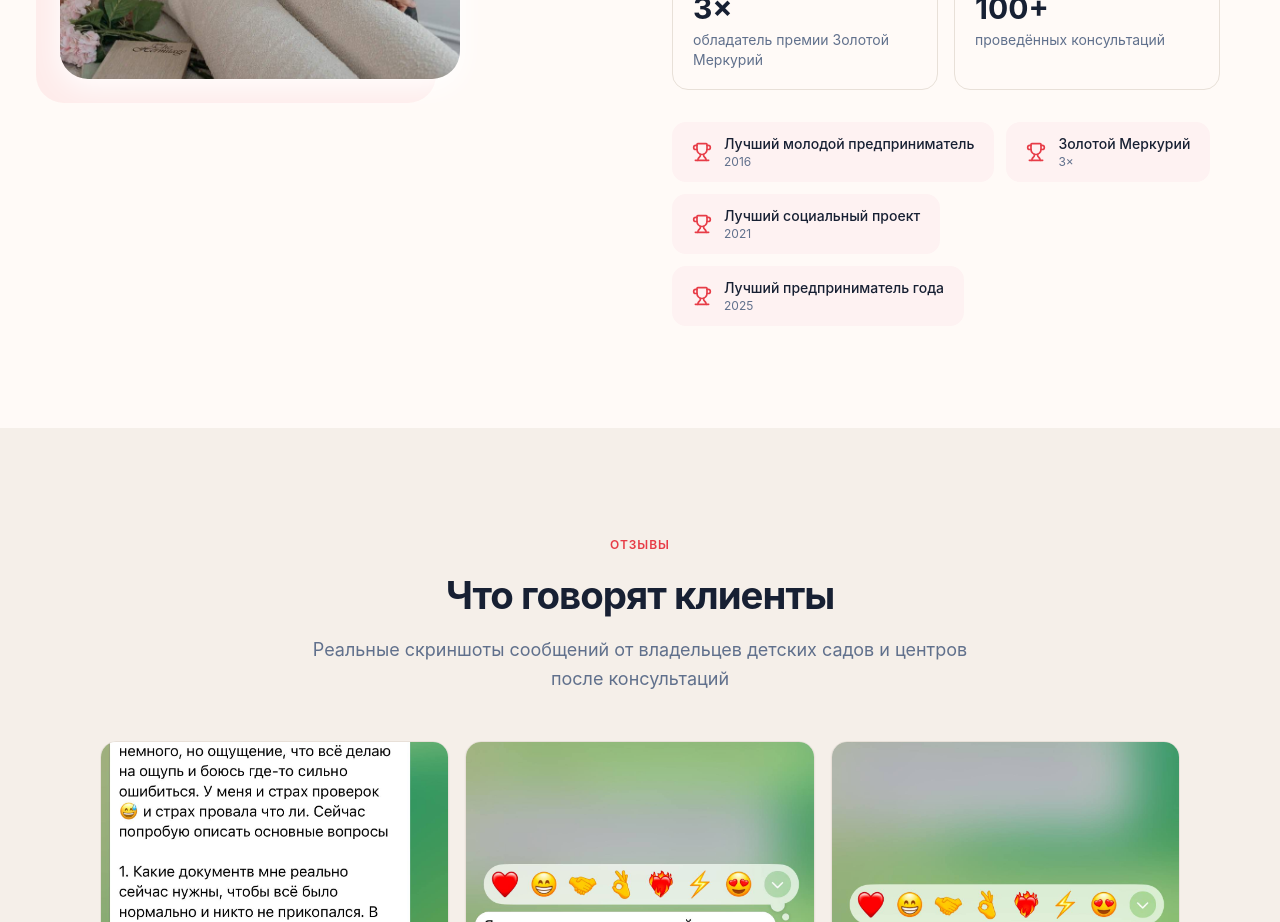
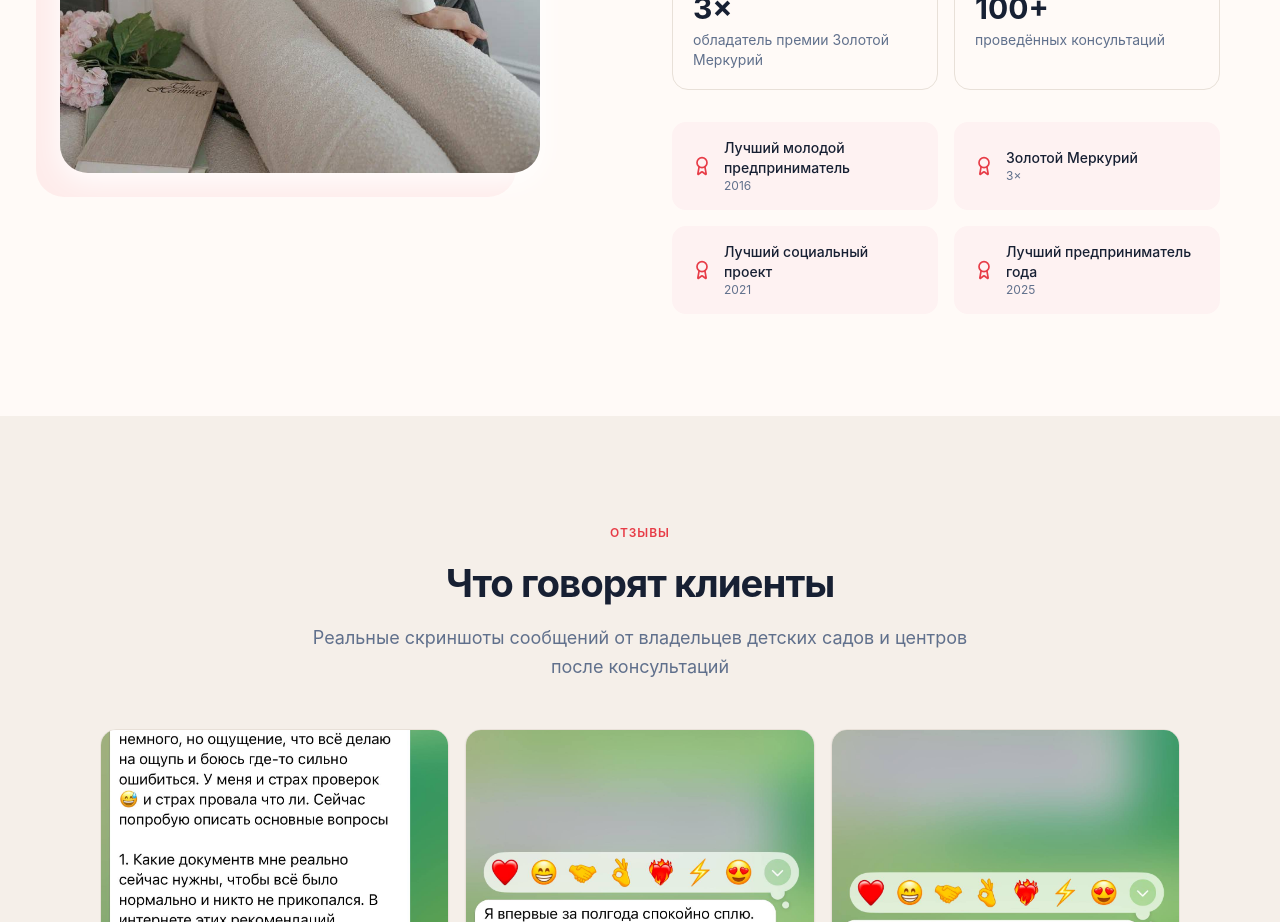
Before and after one commit to suyazov/suyazova.ru, a React (Vite) app: page / in a window 1280 px wide. Shown: the part 5860-6782 px from the top of the page. Built offline with nearby package versions, Linux system fonts and the light colour scheme.

Commit message:
fix Team alt, enlarge About photo, symmetric awards grid

```diff
--- a/src/sections/About.tsx
+++ b/src/sections/About.tsx
@@ -1,5 +1,4 @@
 import { SectionHeader } from '@/components/SectionHeader';
-import { AwardBadge } from '@/components/AwardBadge';
 import { Award, Calendar, Users, MessageSquare } from 'lucide-react';
 
 const awards = [
@@ -37,7 +36,7 @@ export function About() {
                 className="absolute -left-6 -bottom-6 w-full h-full rounded-[28px] pointer-events-none"
                 style={{ background: 'rgba(231, 60, 71, 0.07)' }}
               />
-              <div className="relative w-[320px] h-[420px] md:w-[400px] md:h-[520px] rounded-[28px] overflow-hidden shadow-card">
+              <div className="relative w-[340px] h-[510px] md:w-[420px] md:h-[630px] lg:w-[480px] lg:h-[720px] rounded-[28px] overflow-hidden shadow-card">
                 <img
                   src="/anna-fireplace.jpg"
                   alt="Анна Суязова"
@@ -77,10 +76,17 @@ export function About() {
             </div>
 
             {/* Awards */}
-            <div className="flex flex-wrap gap-3 stagger-children">
+            <div className="grid grid-cols-2 gap-4">
               {awards.map((award, index) => (
-                <div key={index} className="scroll-reveal">
-                  <AwardBadge title={award.title} year={award.year} />
+                <div
+                  key={index}
+                  className="scroll-reveal flex items-center gap-3 bg-[#fef2f2] rounded-xl px-5 py-4 h-full"
+                >
+                  <Award className="w-5 h-5 text-[#e73c47] flex-shrink-0" />
+                  <div>
+                    <p className="text-sm font-medium text-[#172033]">{award.title}</p>
+                    <p className="text-xs text-[#60708c]">{award.year}</p>
+                  </div>
                 </div>
               ))}
             </div>
--- a/src/sections/Team.tsx
+++ b/src/sections/Team.tsx
@@ -59,7 +59,7 @@ export function Team() {
             <div className="relative rounded-2xl overflow-hidden">
               <img
                 src="/anna-red-dress.jpg"
-                alt="Анна Суязова — пожарная безопасность в детском саду"
+                alt="Анна Суязова"
                 className="w-full h-auto object-cover"
               />
 
```
